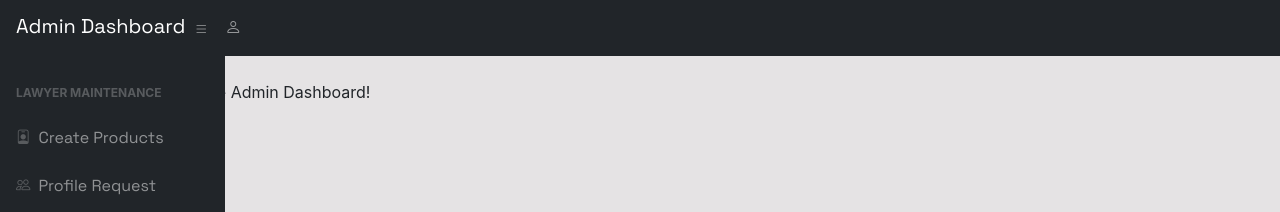
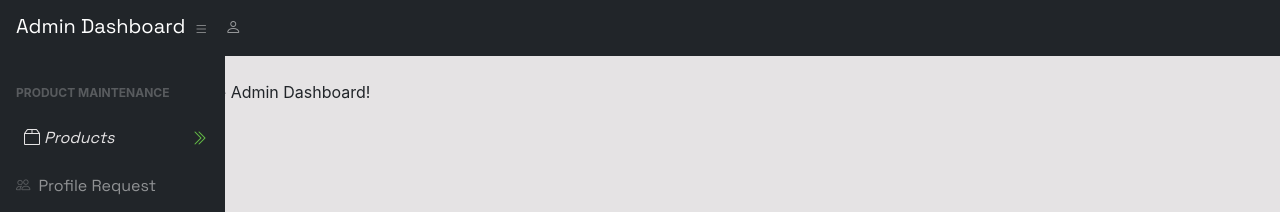
Before and after one commit to Unicon-Solution-Limited/dishco_frontend, a React (Create React App) app: page /dashboard in a window 1280 px wide. Shown: the top 212 px of the page. Built offline with nearby package versions, Linux system fonts and the light colour scheme; no server answers.

Commit message:
layout css changes

```diff
--- /dev/null
+++ b/src/Components/Dashboard/Layouts/Layouts.css
@@ -0,0 +1,10 @@
+.collapsed_Menu {
+  cursor: pointer;
+  color: var(--white) !important;
+}
+.collapsed_Menu:hover {
+  color: var(--yellow) !important;
+}
+.bi-chevron-double-down {
+  color: var(--green) !important;
+}
--- a/src/Components/Dashboard/Layouts/SidebarNav.js
+++ b/src/Components/Dashboard/Layouts/SidebarNav.js
@@ -1,5 +1,6 @@
 import React from "react";
 import { Link } from "react-router-dom";
+import "./Layouts.css";
 
 const SidebarNav = () => {
   return (
@@ -11,13 +12,45 @@ const SidebarNav = () => {
         >
           <div className="sb-sidenav-menu">
             <div className="nav">
-              <div className="sb-sidenav-menu-heading">Lawyer Maintenance </div>
-              <Link className="nav-link" to="/createProduct">
-                <div className="sb-nav-link-icon">
-                  <i className="bi bi-person-badge"></i>
+              <div className="sb-sidenav-menu-heading">
+                Product Maintenance{" "}
+              </div>
+              {/* Product Section start */}
+              <span
+                class="nav-link collapsed collapsed_Menu"
+                data-bs-toggle="collapse"
+                data-bs-target="#collapseLayouts"
+                aria-expanded="false"
+                aria-controls="collapseLayouts"
+              >
+                <div class="sb-nav-link-icon">
+                  <i class="fas fa-columns"></i>
                 </div>
-                Create Products
-              </Link>
+                <i class="bi bi-box2"> Products</i>
+                <div class="sb-sidenav-collapse-arrow">
+                  <i class="bi bi-chevron-double-down"></i>
+                </div>
+              </span>
+              <div
+                class="collapse"
+                id="collapseLayouts"
+                aria-labelledby="headingOne"
+                data-bs-parent="#sidenavAccordion"
+              >
+                <nav class="sb-sidenav-menu-nested nav">
+                  <Link className="nav-link" to="/createProduct">
+                    <div className="sb-nav-link-icon">
+                      <i className="bi bi-person-badge"></i>
+                    </div>
+                    Create Products
+                  </Link>
+                  <a class="nav-link" href="layout-sidenav-light.html">
+                    Light Sidenav
+                  </a>
+                </nav>
+              </div>
+              {/* Product Section end */}
+
               <Link className="nav-link" to="/rq">
                 <div className="sb-nav-link-icon">
                   <i className="bi bi-people"></i>
```
